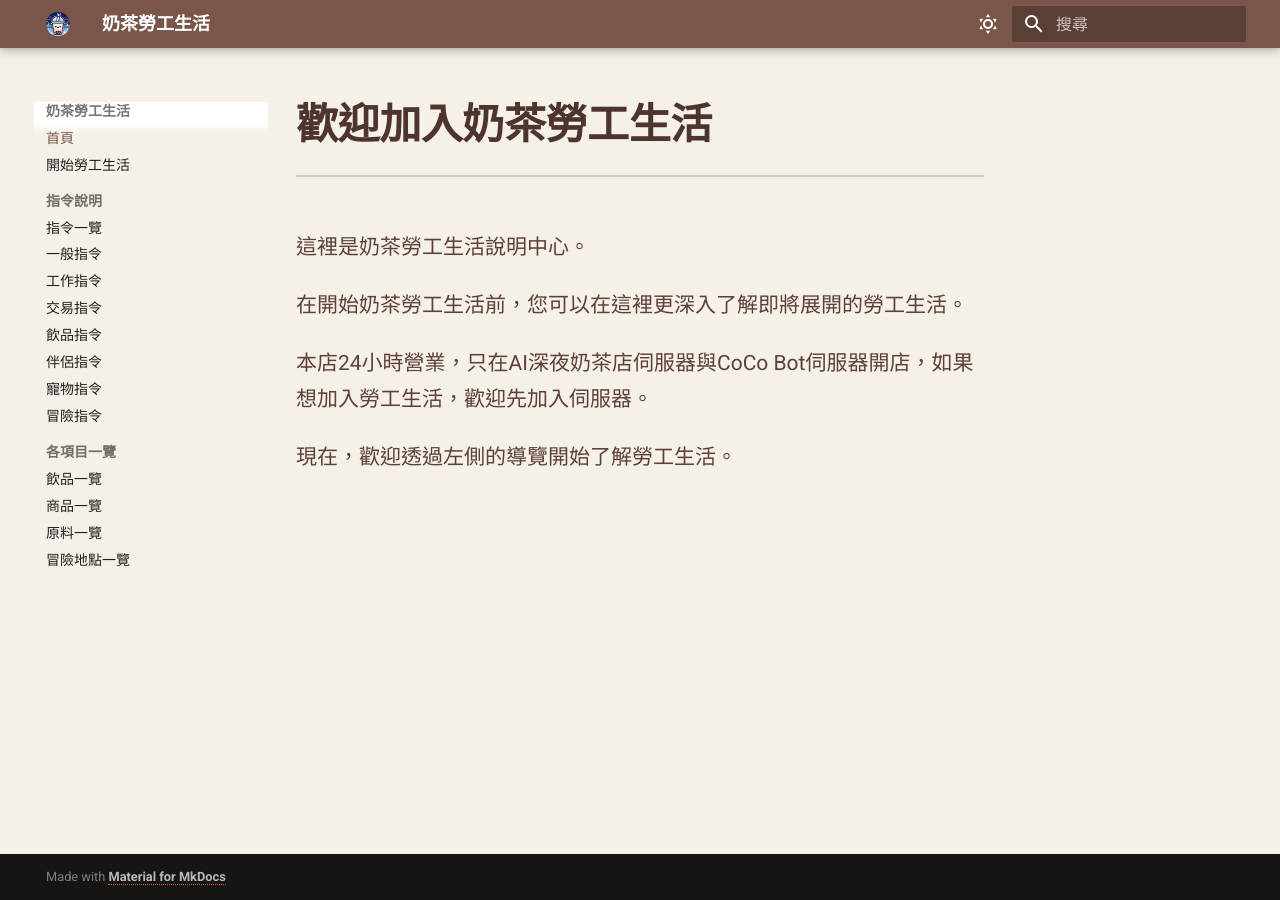
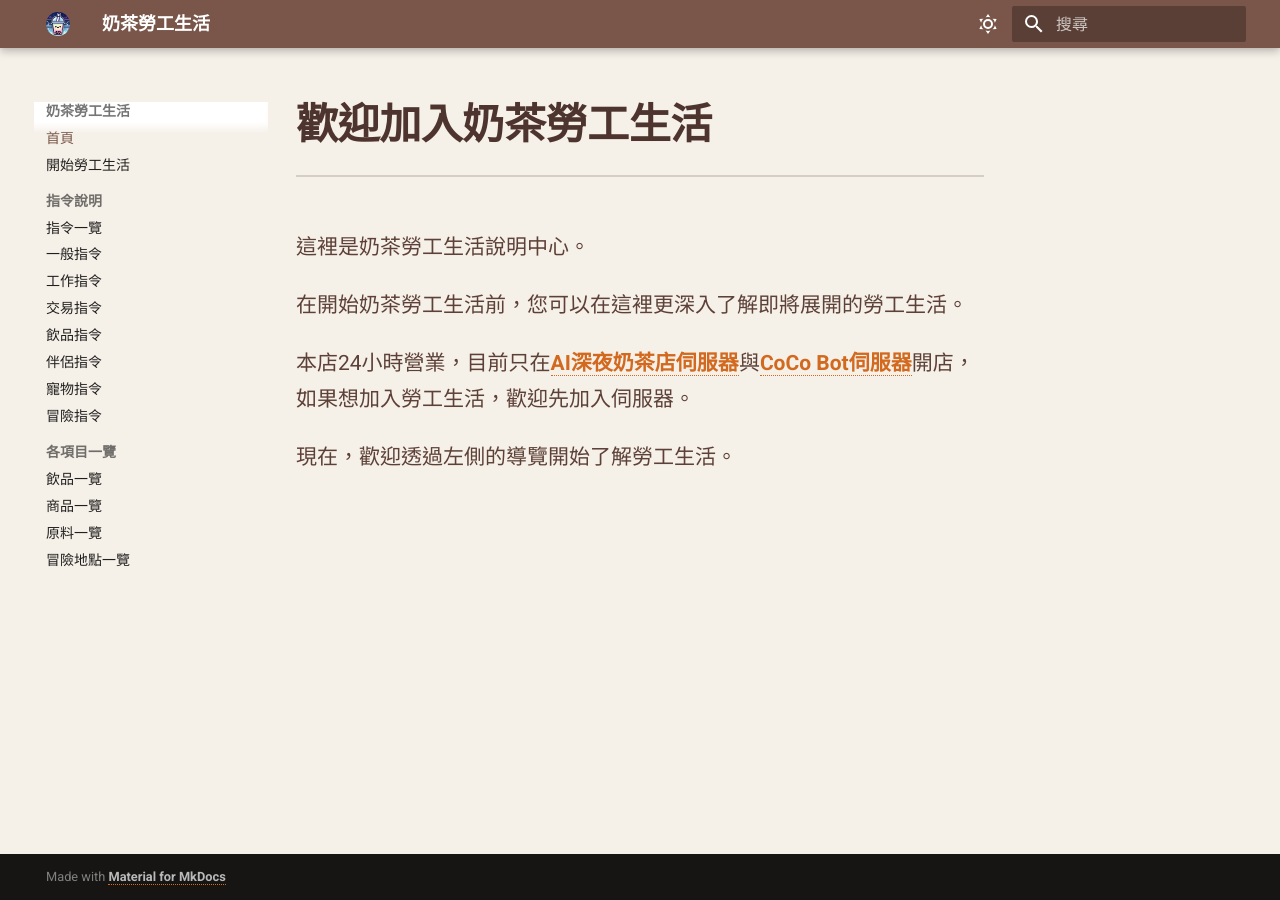
Before and after one commit to Chocochocococo/milktea-workerlife-wiki, an MkDocs documentation site: the page built from docs/index.md, in a window 1280 px wide. Built offline with MkDocs 1.6.1 and Material for MkDocs 9.7.7, drawn with Linux system fonts in a browser that asks for light colours.

Commit message:
Update index.md

```diff
--- a/docs/index.md
+++ b/docs/index.md
@@ -4,6 +4,6 @@
 
 在開始奶茶勞工生活前，您可以在這裡更深入了解即將展開的勞工生活。
 
-本店24小時營業，只在AI深夜奶茶店伺服器與CoCo Bot伺服器開店，如果想加入勞工生活，歡迎先加入伺服器。
+本店24小時營業，目前只在[AI深夜奶茶店伺服器](https://discord.gg/WYAMQ5n4GE)與[CoCo Bot伺服器](https://discord.gg/Sx534zpcKx)開店，如果想加入勞工生活，歡迎先加入伺服器。
 
 現在，歡迎透過左側的導覽開始了解勞工生活。
```
